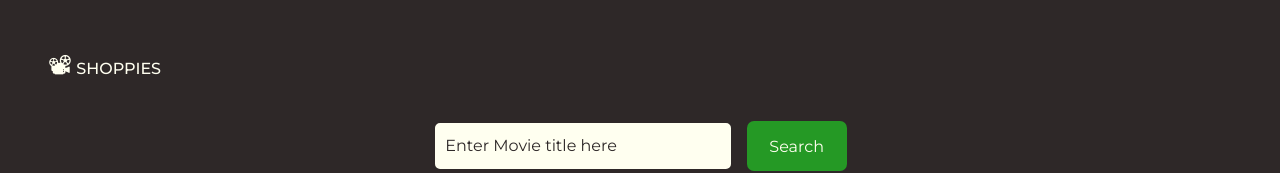
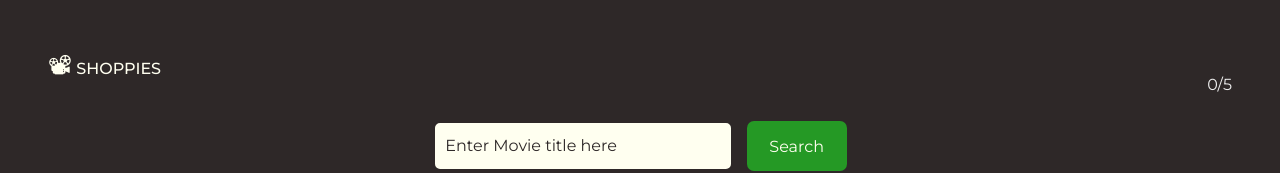
Before and after one commit to BarnabasAsha/Shoppie-, a React (Create React App) app: page /nominate in a window 1280 px wide. Shown: the top 173 px of the page. Built offline with nearby package versions, Linux system fonts and the light colour scheme.

Commit message:
Worked on a subheader and also integrated react context

```diff
--- a/src/App.js
+++ b/src/App.js
@@ -1,16 +1,20 @@
-import React from 'react';
+import React, { useState } from 'react';
 import { Router } from '@reach/router'
 import Search from './components/searchBar'
 import Home from './components/home'
+import NominationContext from './context';
 
 function App() {
+  const count = useState(0)
   return (
+    <NominationContext.Provider value={count}>
     <div className="App">
     <Router>
       <Home path="/" />
       <Search path="/nominate" />
     </Router>
     </div>
+    </NominationContext.Provider>
   );
 }
 
--- a/src/components/movieList.js
+++ b/src/components/movieList.js
@@ -1,6 +1,7 @@
-import React, { useState, useEffect } from "react";
+import React, { useState, useEffect, useContext } from "react";
 import Nominations from "./nominations";
 import Movie from "./movie";
+import NominationContext from '../context'
 import "../styles/list.css";
 
 function List(props) {
@@ -9,6 +10,7 @@ function List(props) {
   const query = props.query;
   const [nominations, setNominations] = useState([]);
   const [showNominations, toggleShowNominations] = useState(false);
+  const [count, setCount] = useContext(NominationContext);
 
   useEffect(() => {
     if (localStorage.getItem("storeNominations") === null) {
@@ -23,9 +25,10 @@ function List(props) {
   }, [nominations]);
 
   function handleNomination(movieID) {
-    if (nominations.length < 5) {
+    if (nominations.length < 5 || count < 5) {
       const nominated = movieData.filter((movie) => movie.imdbID === movieID);
       setNominations(nominations.concat(nominated));
+      setCount(nominations.length)
     } else {
       alert("Sorry! You cannot exceed the nomination maximum of 5");
     }
@@ -34,6 +37,7 @@ function List(props) {
   function denominate(movieID) {
     const denominated = nominations.filter((movie) => movie.imdbID !== movieID);
     setNominations(denominated);
+    setCount(nominations.length)
   }
 
   function handleDisability(movieID) {
--- a/src/components/searchBar.js
+++ b/src/components/searchBar.js
@@ -1,7 +1,7 @@
 import React, { useState } from "react";
-import { Link } from "@reach/router";
 import List from "./movieList";
 import "../styles/searchBar.css";
+import Subheader from "./subheader";
 
 function Search() {
   const [query, setQuery] = useState("");
@@ -12,7 +12,7 @@ function Search() {
     e.preventDefault();
     setLoading(true);
     fetch(
-      `http://www.omdbapi.com/?apikey=32817f98&s=${query}`
+      `http://cors-anywhere.herokuapp.com/http://www.omdbapi.com/?apikey=32817f98&s=${query}`
     )
       .then((res) => res.json())
       .then((data) => {
@@ -29,9 +29,7 @@ function Search() {
 
   return (
     <div className="wrapper">
-       <Link to="/" className="banner" role="banner">
-       <span>📽</span> SHOPPIES
-      </Link>
+      <Subheader />
       <form className="search_form" onSubmit={fetchData}>
         <input
           type="text"
--- /dev/null
+++ b/src/components/subheader.js
@@ -0,0 +1,17 @@
+import React, { useContext } from 'react'
+import { Link } from '@reach/router'
+import NominationContext from '../context'
+
+const Subheader = () => {
+    const [count] = useContext(NominationContext)
+    return (
+        <div className="banner_wrapper">
+            <Link to="/" className="banner" role="banner">
+       <span>📽</span> SHOPPIES
+      </Link>
+    <span>{count}/5</span>
+        </div>
+    )
+}
+
+export default Subheader
--- /dev/null
+++ b/src/context/index.js
@@ -0,0 +1,5 @@
+import { createContext } from 'react'
+
+const NominationContext = createContext([0, () => {}])
+
+export default NominationContext
--- a/src/styles/header.css
+++ b/src/styles/header.css
@@ -2,6 +2,12 @@
   width: 100%;
   padding: 20px 2%;
   background-color: rgb(8, 8, 8);
+}
+
+.banner_wrapper {
+  display: flex;
+  justify-content: space-between;
+  align-items: center;
 }
 
 .banner {
--- a/src/styles/list.css
+++ b/src/styles/list.css
@@ -36,6 +36,8 @@
   height: 100%;
   background-color: #f2f2f2;
   padding: 1em;
+  overflow-y: scroll;
+  scrollbar-width: none;
 }
 
 .nominations_wrapper h4,  .nominations_wrapper p{
```
